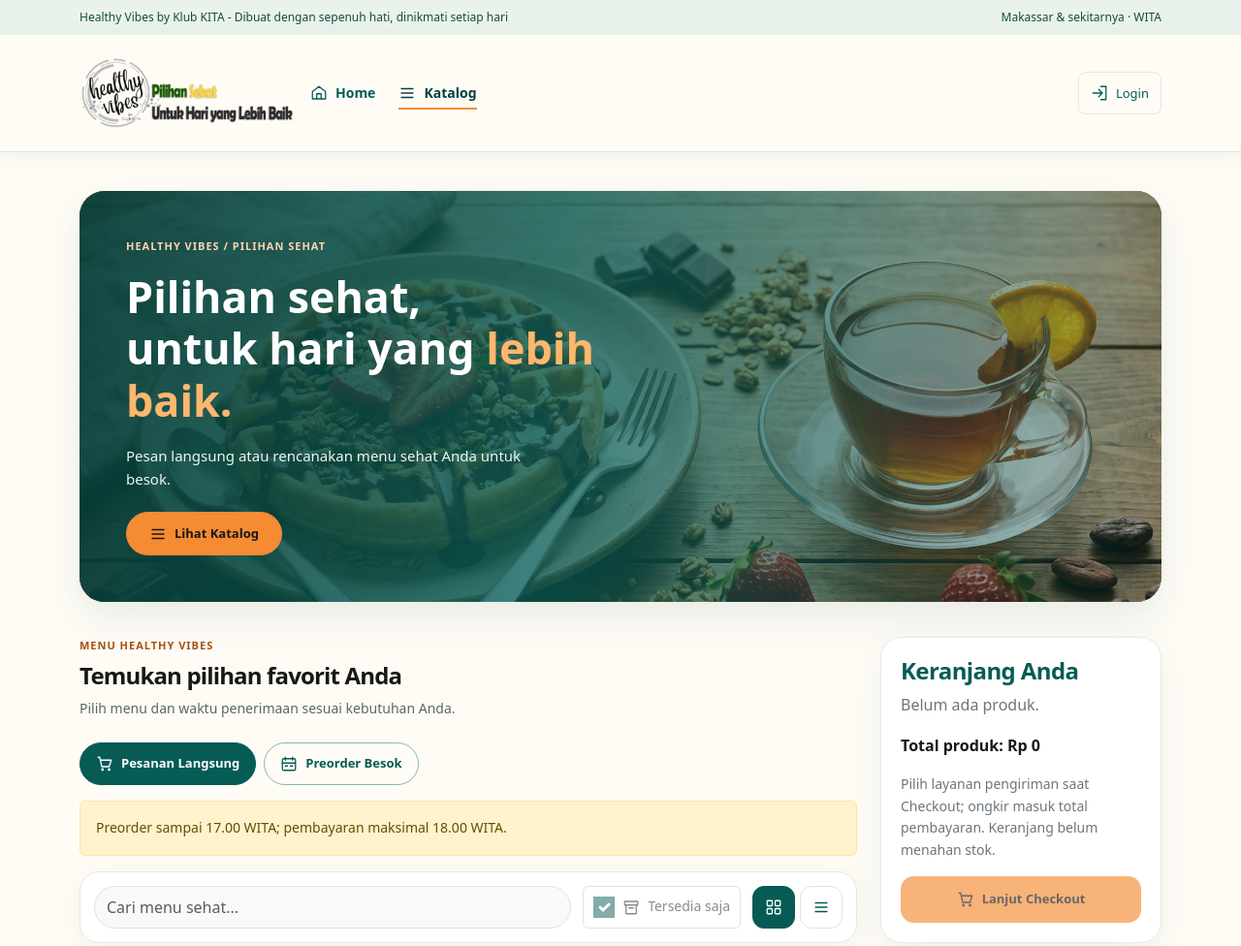
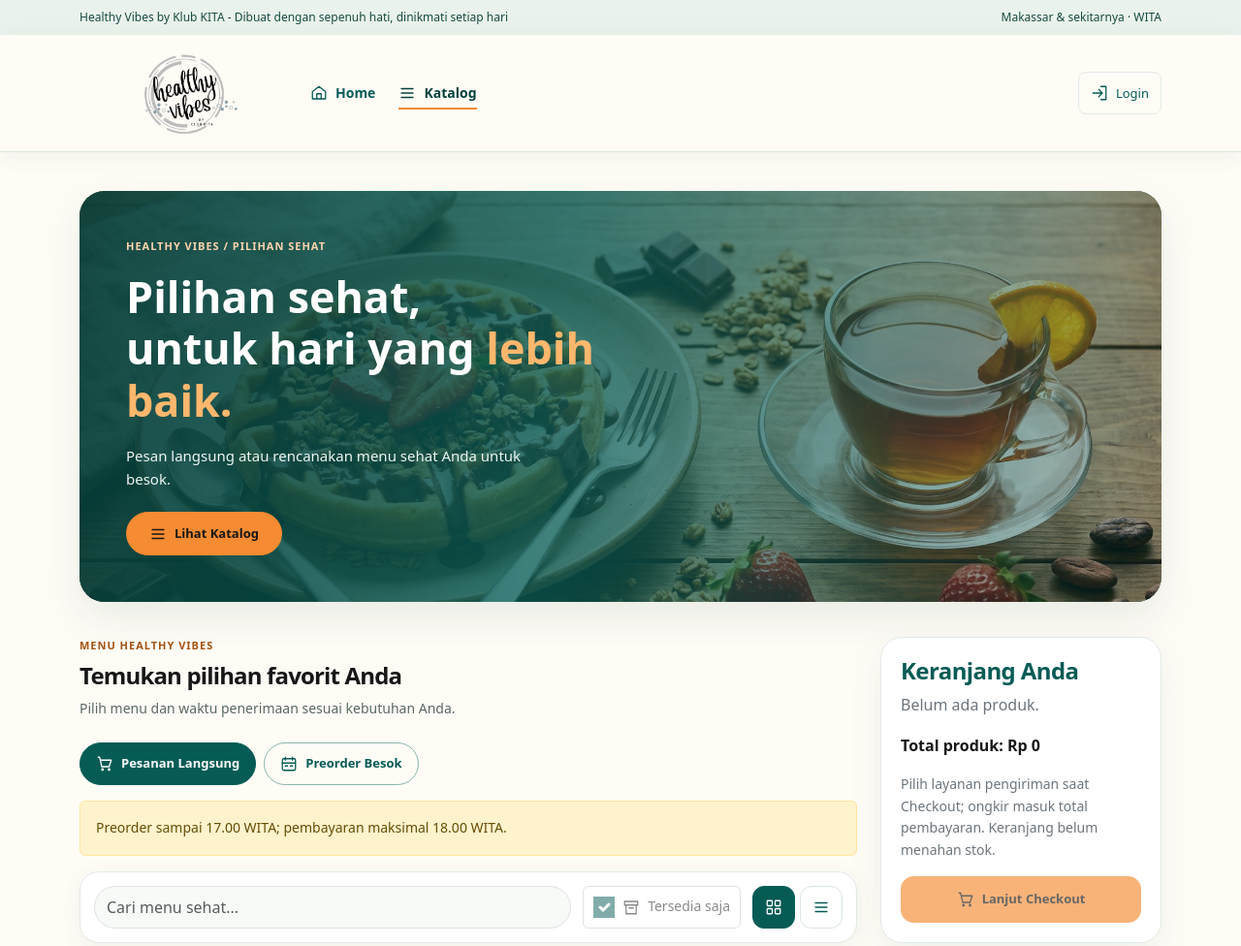
Before and after one commit to amihaji/healthyvibes, a plain HTML site: page index.html in a window 1280 px wide. Shown: the top 976 px of the page at 97% size. Drawn offline with nearby package versions, Linux system fonts and the light colour scheme.

Commit message:
Update index.html

```diff
--- a/index.html
+++ b/index.html
@@ -32,7 +32,7 @@
       <div class="container header-inner">
         <!-- Klik logo membuka kembali katalog Healthy Vibes. -->
         <button class="brand btn p-0" data-nav="shop" type="button" aria-label="Healthy Vibes, kembali ke katalog">
-          <img src="image/Logo_HealthyVibes_PilihanSehat.png" alt="Healthy Vibes by Klub KITA" class="brand-logo" decoding="async">
+          <img src="image/Logo_HealthyVibes_Trans.png" alt="Healthy Vibes by Klub KITA" class="brand-logo" decoding="async">
         </button>
         <!-- Tautan Home membuka Berat Idealku; Katalog dan Status memakai halaman internal. -->
         <nav id="site-nav" aria-label="Navigasi utama" class="site-nav">
```
